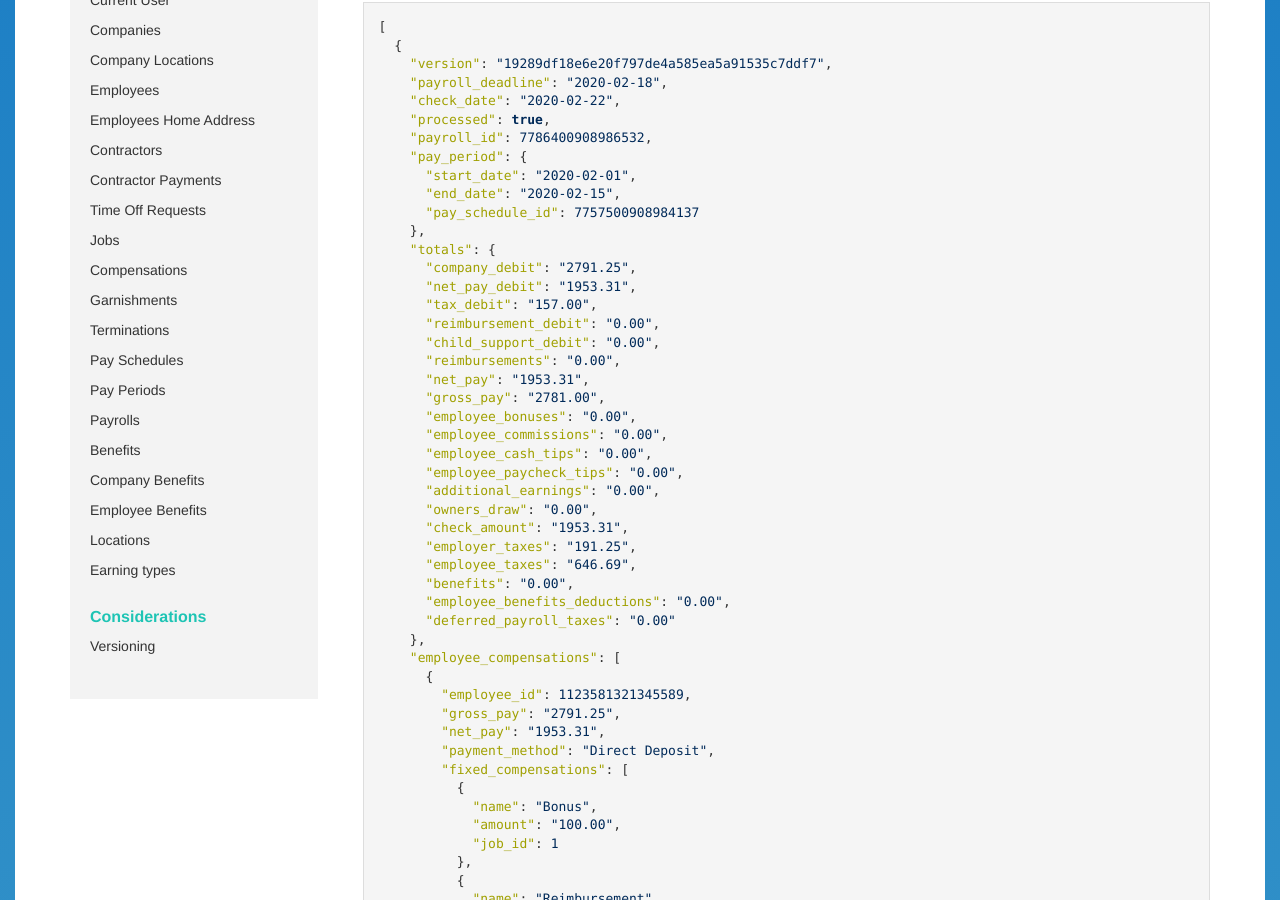
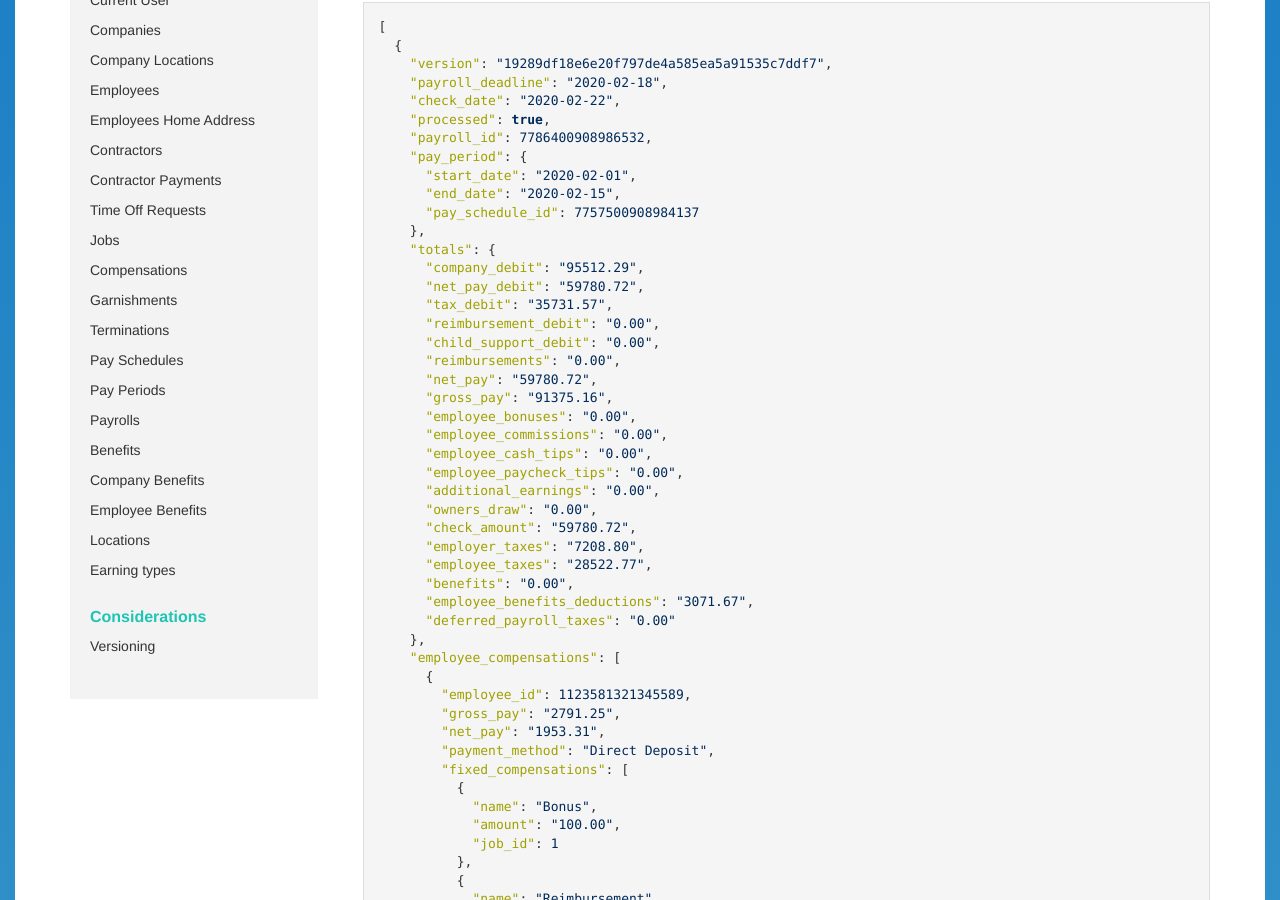
Before and after one commit to Gusto/gusto.github.io, a Jekyll site: the page built from _posts/2013-08-10-payrolls.markdown, in a window 1280 px wide and 900 px high, scrolled down 469 px. Built offline with Jekyll 4.4.1, drawn with Linux system fonts in a browser that asks for light colours; some of the changed text lies outside the part shown.

Commit message:
Fix payrolls totals documentation to be consistent (#80)
* The previous documented totals were likely made-up numbers and
  Brian Vu requested that we use total output so that everything adds
  up properly.

```diff
--- a/_posts/2013-08-10-payrolls.markdown
+++ b/_posts/2013-08-10-payrolls.markdown
@@ -31,25 +31,25 @@ layout: sidebar
       "pay_schedule_id": 7757500908984137
     },
     "totals": {
-      "company_debit": "2791.25",
-      "net_pay_debit": "1953.31",
-      "tax_debit": "157.00",
+      "company_debit": "95512.29",
+      "net_pay_debit": "59780.72",
+      "tax_debit": "35731.57",
       "reimbursement_debit": "0.00",
       "child_support_debit": "0.00",
       "reimbursements": "0.00",
-      "net_pay": "1953.31",
-      "gross_pay": "2781.00",
+      "net_pay": "59780.72",
+      "gross_pay": "91375.16",
       "employee_bonuses": "0.00",
       "employee_commissions": "0.00",
       "employee_cash_tips": "0.00",
       "employee_paycheck_tips": "0.00",
       "additional_earnings": "0.00",
       "owners_draw": "0.00",
-      "check_amount": "1953.31",
-      "employer_taxes": "191.25",
-      "employee_taxes": "646.69",
+      "check_amount": "59780.72",
+      "employer_taxes": "7208.80",
+      "employee_taxes": "28522.77",
       "benefits": "0.00",
-      "employee_benefits_deductions": "0.00",
+      "employee_benefits_deductions": "3071.67",
       "deferred_payroll_taxes": "0.00"
     },
     "employee_compensations": [
@@ -261,25 +261,25 @@ You may provide all, none, or any combination of them to scope the returned data
     "pay_schedule_id": 7757500908984137
   },
   "totals": {
-    "company_debit": "2791.25",
-    "net_pay_debit": "1953.31",
-    "tax_debit": "157.00",
+    "company_debit": "95512.29",
+    "net_pay_debit": "59780.72",
+    "tax_debit": "35731.57",
     "reimbursement_debit": "0.00",
     "child_support_debit": "0.00",
     "reimbursements": "0.00",
-    "net_pay": "1953.31",
-    "gross_pay": "2781.00",
+    "net_pay": "59780.72",
+    "gross_pay": "91375.16",
     "employee_bonuses": "0.00",
     "employee_commissions": "0.00",
     "employee_cash_tips": "0.00",
     "employee_paycheck_tips": "0.00",
     "additional_earnings": "0.00",
     "owners_draw": "0.00",
-    "check_amount": "1953.31",
-    "employer_taxes": "191.25",
-    "employee_taxes": "646.69",
+    "check_amount": "59780.72",
+    "employer_taxes": "7208.80",
+    "employee_taxes": "28522.77",
     "benefits": "0.00",
-    "employee_benefits_deductions": "0.00",
+    "employee_benefits_deductions": "3071.67",
     "deferred_payroll_taxes": "0.00"
   },
   "employee_compensations": [
```
